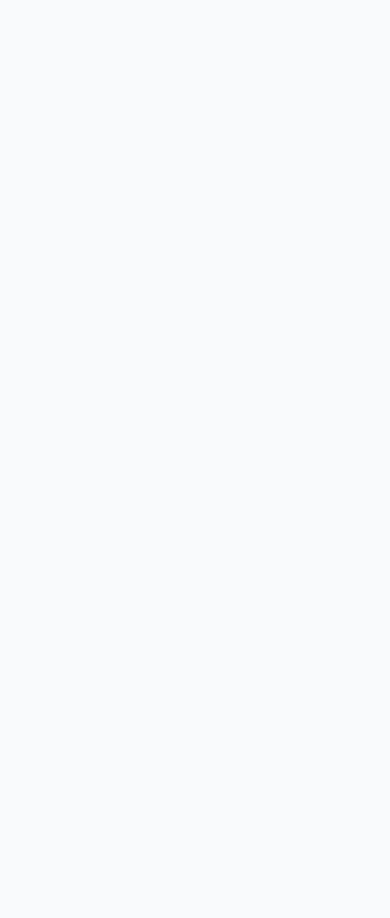
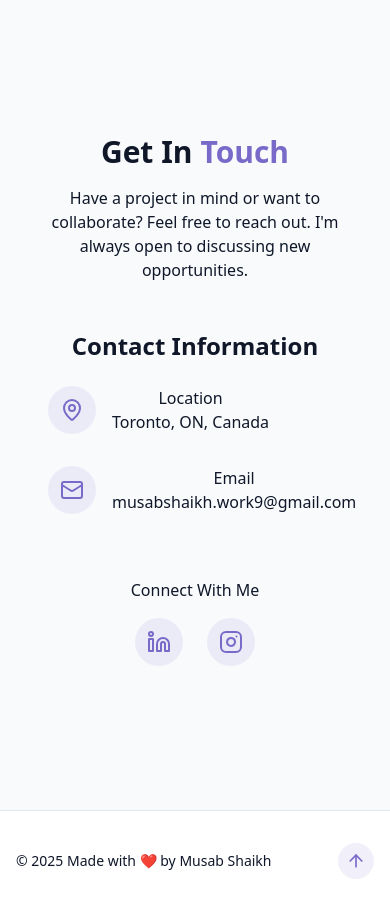
Before and after one commit to musab702/my-portfolio-new, a React (Vite) app: page / in a window 390 px wide. Shown: the part 7560-8478 px from the top of the page. Before the commit the page ends 7598 px from the top, so only its background shows below. Built offline with nearby package versions, Linux system fonts and the light colour scheme.

Commit message:
final push?

```diff
--- /dev/null
+++ b/src/components/ContactSection.jsx
@@ -0,0 +1,80 @@
+import {
+  Instagram,
+  Linkedin,
+  Mail,
+  MapPin,
+} from "lucide-react";
+
+export const ContactSection = () => {
+  return (
+    <section id="contact" className="py-24 px-4 relative bg-secondary/30">
+      <div className="container mx-auto max-w-5xl">
+        <h2 className="text-3xl md:text-4xl font-bold mb-4 text-center">
+          Get In <span className="text-primary"> Touch</span>
+        </h2>
+
+        <p className="text-center text-muted-foreground mb-12 max-w-2xl mx-auto">
+          Have a project in mind or want to collaborate? Feel free to reach out.
+          I'm always open to discussing new opportunities.
+        </p>
+
+        <div className="max-w-2xl mx-auto">
+          <div className="space-y-8">
+            <h3 className="text-2xl font-semibold mb-6 text-center">
+              Contact Information
+            </h3>
+
+            <div className="flex flex-col md:flex-row gap-8 justify-center">
+              <div className="flex items-start space-x-4">
+                <div className="p-3 rounded-full bg-primary/10">
+                  <MapPin className="h-6 w-6 text-primary" />
+                </div>
+                <div>
+                  <h4 className="font-medium">Location</h4>
+                  <span className="text-muted-foreground">
+                    Toronto, ON, Canada
+                  </span>
+                </div>
+              </div>
+
+              <div className="flex items-start space-x-4">
+                <div className="p-3 rounded-full bg-primary/10">
+                  <Mail className="h-6 w-6 text-primary" />
+                </div>
+                <div>
+                  <h4 className="font-medium">Email</h4>
+                  <a
+                    href="mailto:musabshaikh.work9@gmail.com"
+                    className="text-muted-foreground hover:text-primary transition-colors"
+                  >
+                    musabshaikh.work9@gmail.com
+                  </a>
+                </div>
+              </div>
+            </div>
+
+            <div className="pt-8 text-center">
+              <h4 className="font-medium mb-4">Connect With Me</h4>
+              <div className="flex space-x-6 justify-center">
+                <a
+                  href="https://www.linkedin.com/in/musab-shaikh/"
+                  target="_blank"
+                  className="p-3 rounded-full bg-primary/10 text-primary hover:bg-primary/20 transition-colors"
+                >
+                  <Linkedin size={24} />
+                </a>
+                <a
+                  href="https://www.instagram.com/muzab8/"
+                  target="_blank"
+                  className="p-3 rounded-full bg-primary/10 text-primary hover:bg-primary/20 transition-colors"
+                >
+                  <Instagram size={24} />
+                </a>
+              </div>
+            </div>
+          </div>
+        </div>
+      </div>
+    </section>
+  );
+};
--- /dev/null
+++ b/src/components/Footer.jsx
@@ -0,0 +1,19 @@
+import { ArrowUp } from "lucide-react";
+
+export const Footer = () => {
+  return (
+    <footer className="py-12 px-4 bg-card relative border-t border-border mt-12 pt-8 flex flex-wrap justify-between items-center">
+      {" "}
+      <p className="text-sm text-muted-foreground">
+        {" "}
+        &copy; {new Date().getFullYear()} Made with &#10084; by Musab Shaikh
+      </p>
+      <a
+        href="#hero"
+        className="p-2 rounded-full bg-primary/10 hover:bg-primary/20 text-primary transition-colors"
+      >
+        <ArrowUp size={20} />
+      </a>
+    </footer>
+  );
+};
--- /dev/null
+++ b/src/hooks/use-toast.js
@@ -0,0 +1,144 @@
+import * as React from "react";
+
+const TOAST_LIMIT = 1;
+const TOAST_REMOVE_DELAY = 1000000;
+
+let count = 0;
+
+function genId() {
+  count = (count + 1) % Number.MAX_SAFE_INTEGER;
+  return count.toString();
+}
+
+const toastTimeouts = new Map();
+
+const addToRemoveQueue = (toastId) => {
+  if (toastTimeouts.has(toastId)) {
+    return;
+  }
+
+  const timeout = setTimeout(() => {
+    toastTimeouts.delete(toastId);
+    dispatch({
+      type: "REMOVE_TOAST",
+      toastId: toastId,
+    });
+  }, TOAST_REMOVE_DELAY);
+
+  toastTimeouts.set(toastId, timeout);
+};
+
+const reducer = (state, action) => {
+  switch (action.type) {
+    case "ADD_TOAST":
+      return {
+        ...state,
+        toasts: [action.toast, ...state.toasts].slice(0, TOAST_LIMIT),
+      };
+
+    case "UPDATE_TOAST":
+      return {
+        ...state,
+        toasts: state.toasts.map((t) =>
+          t.id === action.toast.id ? { ...t, ...action.toast } : t
+        ),
+      };
+
+    case "DISMISS_TOAST": {
+      const { toastId } = action;
+
+      if (toastId) {
+        addToRemoveQueue(toastId);
+      } else {
+        state.toasts.forEach((toast) => {
+          addToRemoveQueue(toast.id);
+        });
+      }
+
+      return {
+        ...state,
+        toasts: state.toasts.map((t) =>
+          t.id === toastId || toastId === undefined
+            ? {
+                ...t,
+                open: false,
+              }
+            : t
+        ),
+      };
+    }
+    case "REMOVE_TOAST":
+      if (action.toastId === undefined) {
+        return {
+          ...state,
+          toasts: [],
+        };
+      }
+      return {
+        ...state,
+        toasts: state.toasts.filter((t) => t.id !== action.toastId),
+      };
+  }
+};
+
+const listeners = [];
+
+let memoryState = { toasts: [] };
+
+function dispatch(action) {
+  memoryState = reducer(memoryState, action);
+  listeners.forEach((listener) => {
+    listener(memoryState);
+  });
+}
+
+function toast(props) {
+  const id = genId();
+
+  const update = (props) =>
+    dispatch({
+      type: "UPDATE_TOAST",
+      toast: { ...props, id },
+    });
+  const dismiss = () => dispatch({ type: "DISMISS_TOAST", toastId: id });
+
+  dispatch({
+    type: "ADD_TOAST",
+    toast: {
+      ...props,
+      id,
+      open: true,
+      onOpenChange: (open) => {
+        if (!open) dismiss();
+      },
+    },
+  });
+
+  return {
+    id: id,
+    dismiss,
+    update,
+  };
+}
+
+function useToast() {
+  const [state, setState] = React.useState(memoryState);
+
+  React.useEffect(() => {
+    listeners.push(setState);
+    return () => {
+      const index = listeners.indexOf(setState);
+      if (index > -1) {
+        listeners.splice(index, 1);
+      }
+    };
+  }, [state]);
+
+  return {
+    ...state,
+    toast,
+    dismiss: (toastId) => dispatch({ type: "DISMISS_TOAST", toastId }),
+  };
+}
+
+export { useToast, toast };
--- a/src/pages/Home.jsx
+++ b/src/pages/Home.jsx
@@ -5,30 +5,32 @@
 import { AboutSection } from "../components/AboutSection";
 import { SkillsSection } from "../components/SkillsSection";
 import { ProjectsSection } from "../components/ProjectsSection";
-// import { ContactSection } from "../components/ContactSection";
-// import { Footer } from "../components/Footer";
+import { ContactSection } from "../components/ContactSection";
+import { Footer } from "../components/Footer";
 
 export const Home = () => {
   return (
     <div className="min-h-screen bg-background text-foreground overflow-x-hidden">
       {/* Theme Toggle */}
       <ThemeToggle />
+
       {/* Background Effects */}
       <StarBackground />
 
       {/* Navbar */}
       <Navbar />
+
       {/* Main Content */}
       <main>
         <HeroSection />
         <AboutSection />
         <SkillsSection />
         <ProjectsSection />
-        {/* <ContactSection /> */}
+        <ContactSection />
       </main>
 
       {/* Footer */}
-      {/* <Footer /> */}
+      <Footer />
     </div>
   );
 };
```
